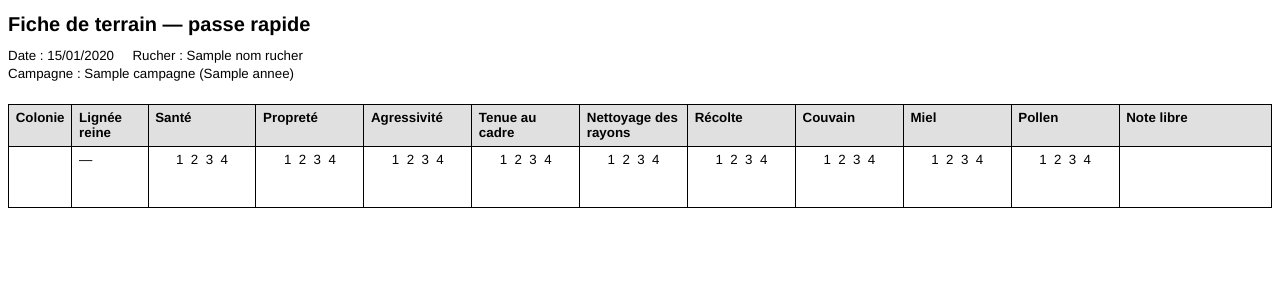
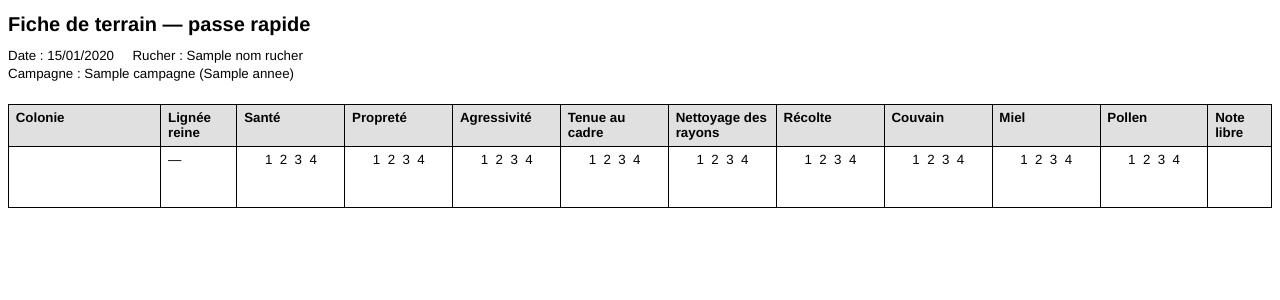
Before and after one commit to AlainDelree/ApiSelect, a Django app: template selection/templates/selection/fiche_rapide_pdf.html in a window 1280 px wide. Shown: the top 300 px of the page. Run offline with Django 5.2, Linux system fonts and the light colour scheme; data comes from the database, SQL or seed files in the repository; tables that the repository leaves empty hold one stand-in row (values such as "Sample post"); the template is opened without the code that fills it: values that come from a table or form of the project are taken from there, most other values are stand-ins (such as "Sample title", 1, 10 or a date in 2020); parts of the project's set-up code (start-up, migrations or seed data) failed here and were passed over.

Commit message:
Fiche rapide PDF : élargir la colonne Colonie (22%) en reprenant la largeur de Note libre (8%) - issue #42

```diff
--- a/selection/templates/selection/fiche_rapide_pdf.html
+++ b/selection/templates/selection/fiche_rapide_pdf.html
@@ -30,10 +30,10 @@
            écrase celle du th dès qu'une cellule de donnée n'a aucun contenu
            (ex. la case "Note libre" vide) en la réduisant au seul padding —
            d'où la colonne écrasée malgré un width défini sur le th seul. */
-        .col-colonie { width: 8%; }
+        .col-colonie { width: 22%; }
         .col-lignee { width: 10%; }
         .col-critere { width: 15%; }
-        .col-note-libre { width: 22%; }
+        .col-note-libre { width: 8%; }
     </style>
 </head>
 <body>
```
